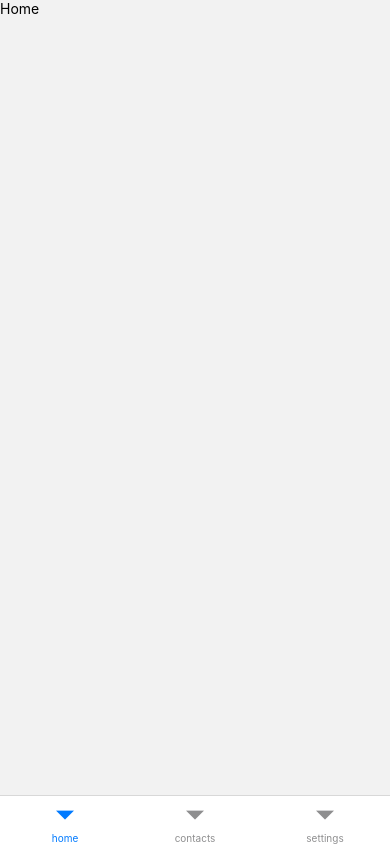
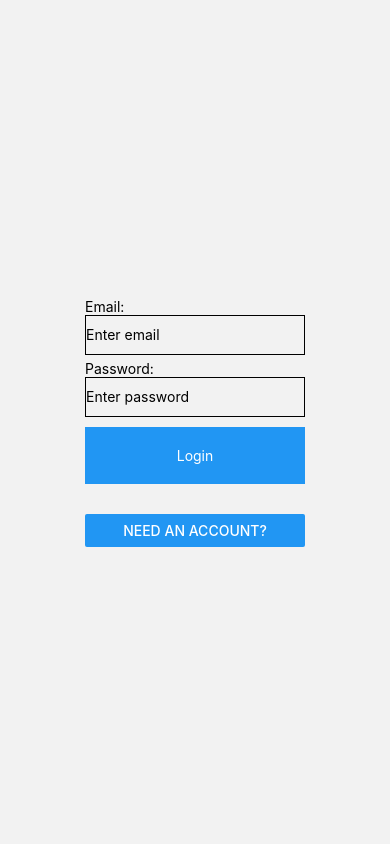
Before and after one commit to Muhammadali1029/WhatsThat, a React Native app: screen /homenav in a window 390 px wide. Built offline with nearby package versions, Linux system fonts and the light colour scheme.

Commit message:
added authorization checks for home and login screens

```diff
--- a/App.js
+++ b/App.js
@@ -2,7 +2,6 @@ import React, { Component } from 'react';
 import { View, StyleSheet } from 'react-native';
 import { NavigationContainer} from '@react-navigation/native';
 import { createNativeStackNavigator } from '@react-navigation/native-stack';
-// import { NavigationContainer } from '@react-navigation/native';
 import { createBottomTabNavigator } from '@react-navigation/bottom-tabs';
 
 
@@ -16,6 +15,7 @@ import SettingsScreen from './components/settings';
 const Stack = createNativeStackNavigator();
 const Tab = createBottomTabNavigator();
 const AuthStack = createNativeStackNavigator();
+
 
 const HomeNav = () => {
   return(
--- a/components/home.js
+++ b/components/home.js
@@ -1,51 +1,67 @@
 import React, { Component } from 'react';
 import { View, Text, TextInput, TouchableOpacity, StyleSheet, Alert } from 'react-native';
+import AsyncStorage from '@react-native-async-storage/async-storage';
 
+export default class HomeScreen extends Component
+{
+  componentDidMount()
+  {
+    this.unsubscribe = this.props.navigation.addListener('focus', () =>
+    {
+      this.checkLoggedIn();
+    });
+  }
 
-export default class HomeScreen extends Component {
+  componentWillUnmount()
+  {
+    this.unsubscribe();
+  }
 
-    render(){
+  checkLoggedIn = async () =>
+  {
+    const value = await AsyncStorage.getItem('whatsthat_session_token');
+    if (value == null)
+    {
+      this.props.navigation.navigate('login');
+    }
+  };
+
+  render()
+  {
     return (
         <View>
-                <Text>Home</Text>
+            <Text>Chats</Text>
         </View>
     )
   }
-
 }
 
 
-const styles = StyleSheet.create({
-    container: {
+
+const styles = StyleSheet.create
+({
+  container:
+  {
     width: "100%"
   },
-    title: {
+  title:
+  {
 
   },
-    nav:{
+  nav:
+  {
     marginBottom: 5
   },
-    // password:{
-    //   marginBottom: 10
-    // },
-    // loginbtn:{
 
-    // },
-    // signup:{
-    //   justifyContent: "center",
-    //   textDecorationLine: "underline"
-    // },
-    button: {
+  button:
+  {
     marginBottom: 30,
     backgroundColor: '#2196F3'
   },
-    buttonText: {
+  buttonText:
+  {
     textAlign: 'center',
     padding: 20,
     color: 'white'
   },
-    // error: {
-    //     color: "red",
-    //     fontWeight: '900'
-    // }
 });
--- a/components/login.js
+++ b/components/login.js
@@ -4,9 +4,9 @@ import { Button } from 'react-native-web';
 import * as EmailValidator from 'email-validator';
 import AsyncStorage from '@react-native-async-storage/async-storage';
 
+
 export default class LoginScreen extends Component
 {
-
     constructor(props)
     {
         super(props);
@@ -25,7 +25,6 @@ export default class LoginScreen extends Component
 
     _onPressButton()
     {
-        const navigation = this.props.navigation;
         this.setState({submitted: true})
         this.setState({error: ""})
 
@@ -99,7 +98,7 @@ export default class LoginScreen extends Component
                 await AsyncStorage.setItem("whatsthat_session_token", rJson.token)
 
                 this.setState({"submitted": false});
-                navigation.navigate("homenav")
+                this.props.navigation.navigate("homenav")
             }
             catch
             {
@@ -112,11 +111,30 @@ export default class LoginScreen extends Component
         })
     }
 
+    // componentDidMount()
+    // {
+    //     this.unsubscribe = this.props.navigation.addListener('focus', () =>
+    //     {
+    //     this.checkLoggedIn();
+    //     });
+    // }
+
+    // componentWillUnmount()
+    // {
+    //     this.unsubscribe();
+    // }
+
+    // checkLoggedIn = async () =>
+    // {
+    //     const value = await AsyncStorage.getItem('whatsthat_session_token');
+    //     if (value != null)
+    //     {
+    //     navigation.navigate('homenav');
+    //     }
+    // };
+
     render()
     {
-
-        const navigation = this.props.navigation;
-
         return (
             <View style={styles.container}>
 
@@ -171,7 +189,7 @@ export default class LoginScreen extends Component
                     <View>
                         <Button
                             title = "Need an account?"
-                            onPress={() => navigation.navigate('signup')}
+                            onPress={() => this.props.navigation.navigate('signup')}
                         />
                     </View>
                 </View>
--- a/components/settings.js
+++ b/components/settings.js
@@ -1,15 +1,37 @@
 import React, { Component } from 'react';
 import { View, Text, TextInput, TouchableOpacity, StyleSheet, Alert } from 'react-native';
-
+import { Button } from 'react-native-web';
 
 export default class SettingsScreen extends Component {
 
     render(){
         return (
-            <View>
+            <View style={styles.container}>
                 <Text>Settings</Text>
+                <View style={styles.logoutbtn}>
+                    <TouchableOpacity onPress={this._onPressButton}>
+                        <View style={styles.button}>
+                            <Text style={styles.buttonText}>Logout</Text>
+                        </View>
+                    </TouchableOpacity>
+                </View>
             </View>
         )
     }
 
 }
+
+const styles = StyleSheet.create
+({
+    container:
+    {
+      flex: 1,
+      width: "100%",
+      alignItems: "center",
+      justifyContent: "center"
+    },
+    logoutbtn:
+    {
+
+    }
+})
--- a/components/signup.js
+++ b/components/signup.js
@@ -98,7 +98,7 @@ export default class LoginScreen extends Component
             console.log(rJson)
             this.setState({"error": "User added successfully"});
             this.setState({"submitted": false});
-            navigation.navigate('login');
+            this.props.navigation.navigate('login');
         })
         .catch((error) =>
         {
@@ -108,8 +108,6 @@ export default class LoginScreen extends Component
 
     render()
     {
-        const navigation = this.props.navigation;
-
         return (
             <View style={styles.container}>
 
@@ -213,7 +211,7 @@ export default class LoginScreen extends Component
                     <View>
                         <Button
                             title="Have an account? Login"
-                            onPress={() => navigation.navigate('login')}
+                            onPress={() => this.props.navigation.navigate('login')}
                         />
                     </View>
                 </View>
```
Lines whose indentation alone changed are shown as unchanged.
